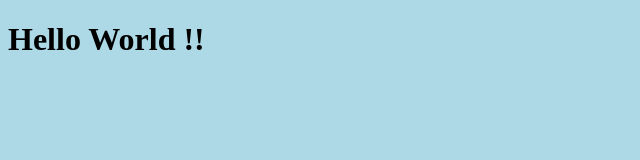
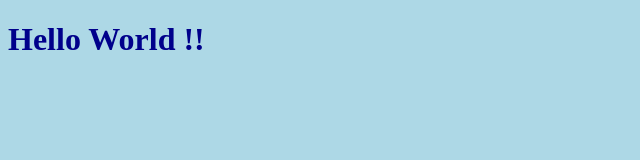
Before and after one commit to sjkim124/web2019, a plain HTML site: page index.html in a window 1280 px wide. Shown: the whole page, without its empty margins (0-640 px from the left). Drawn offline with Linux system fonts and the light colour scheme.

Commit message:
Add files via upload

```diff
--- a/style.css
+++ b/style.css
@@ -1 +1,2 @@
 body{ background-color: lightblue;}
+h1{ color:darkblue; }
```
